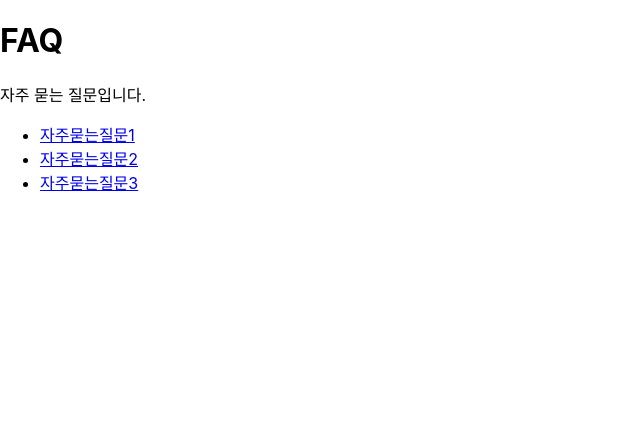
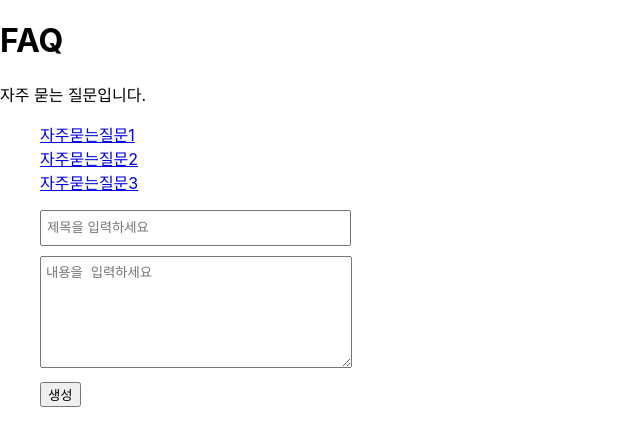
Before and after one commit to jhclass/react-jhclass, a React (Create React App) app: page / in a window 1280 px wide. Shown: the top 446 px of the page, without its empty margins (0-640 px from the left). Built offline with nearby package versions, Linux system fonts and the light colour scheme.

Commit message:
React : [ Create ] 첫번째

```diff
--- a/src/App.css
+++ b/src/App.css
@@ -1,38 +1,4 @@
-.App {
-  text-align: center;
-}
-
-.App-logo {
-  height: 40vmin;
-  pointer-events: none;
-}
-
-@media (prefers-reduced-motion: no-preference) {
-  .App-logo {
-    animation: App-logo-spin infinite 20s linear;
-  }
-}
-
-.App-header {
-  background-color: #282c34;
-  min-height: 100vh;
-  display: flex;
-  flex-direction: column;
-  align-items: center;
-  justify-content: center;
-  font-size: calc(10px + 2vmin);
-  color: white;
-}
-
-.App-link {
-  color: #61dafb;
-}
-
-@keyframes App-logo-spin {
-  from {
-    transform: rotate(0deg);
-  }
-  to {
-    transform: rotate(360deg);
-  }
-}
+li {list-style:none;}
+.createList > li {margin-top:10px;}
+.createList > li > input[type="text"] {width:300px; height:30px; line-height:30px; padding-left:5px}
+.createList > li > textarea {width:300px; height:100px; padding:5px;}
--- a/src/App.js
+++ b/src/App.js
@@ -3,6 +3,8 @@ import React from 'react';
 import Title from './components/Title';
 import FaqList from './components/FaqList';
 import Content from './components/Content';
+import Datagroup from './components/Datagroup';
+import Btngroup from './components/Btngroup';
 import './App.css';
 
 class App extends React.Component {
@@ -20,6 +22,7 @@ class App extends React.Component {
       ]
     }
   }
+
   render(){
   return (
     //wrap 이 만약에 없다면?? 에러가 뜹니다! 이유는?
@@ -38,6 +41,8 @@ class App extends React.Component {
         this.setState({mode:'read',selected_idx:idx});
       }}></FaqList>
       <Content mode={this.state.mode} content={this.state.faqList} selected={this.state.selected_idx}></Content>
+      <Datagroup></Datagroup>
+      <Btngroup></Btngroup>
     </div>
 
   );
--- /dev/null
+++ b/src/components/Datagroup.js
@@ -0,0 +1,38 @@
+
+import React from "react";
+import '../App.css';
+class Datagroup extends React.Component {
+    constructor(props){
+        super(props);
+        this.state={
+            title:'',
+            desc:'',
+        }
+        this.handleInputChange = this.handleInputChange.bind(this);
+        //this.handleSubmit = this.handleSubmit.bind(this);
+    }
+    handleInputChange(event){
+        const target = event.target;
+        const value = target.value;
+        const name = target.name;
+        this.setState({
+        [name]:value
+        });
+    }
+    render(){
+
+        return(
+            <div id="dataGroup">
+                <form>
+                    <ul className="createList">
+                        <li><input type="text" name="title" value={this.state.title} onChange={this.handleInputChange} placeholder="제목을 입력하세요"></input></li>{/*타이틀(제목) */}
+                        <li><textarea type="text"  name="desc" value={this.state.desc} onChange={this.handleInputChange} placeholder="내용을 입력하세요"></textarea></li>{/*desc(내용) */}
+                        <li><input type="submit" value="생성"></input></li>
+                    </ul>
+                </form>
+            </div>
+        );
+    }
+}
+
+export default Datagroup;
```
